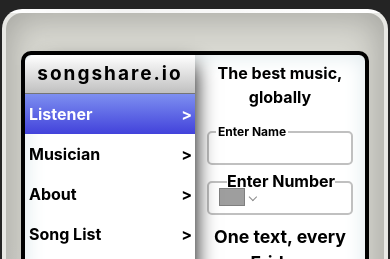
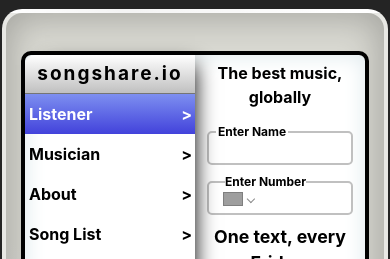
Before and after one commit to airraman/songsharefinal, a React (Vite) app: page / in a window 390 px wide. Shown: the top 259 px of the page. Built offline with nearby package versions, Linux system fonts and the light colour scheme; no server answers; grey boxes are pictures that could not be loaded.

Commit message:
adjusted phone number input size, fixed smallest screen size songlist width

```diff
--- a/src/index.css
+++ b/src/index.css
@@ -1,4 +1,5 @@
 :root {
+  --PhoneInput-color--focus: #000000;
   font-family: Inter, system-ui, Avenir, Helvetica, Arial, sans-serif;
   line-height: 1.5;
   font-weight: 400;
--- a/src/stylesheets/ipodstyle.scss
+++ b/src/stylesheets/ipodstyle.scss
@@ -244,7 +244,7 @@
         font-size: 16px;
         font-weight: bold;
         left: 0;
-        transform: translate3d(32px, 4px, 0);
+        transform: translate3d(32px, 3.2px, 0);
     }
     .user-input {
         width: 165px;
@@ -384,7 +384,11 @@
 .PhoneInputInput:focus {
     border: solid 2px black;
 }
-
+.PhoneInputCountrySelect {
+    // max-height: 150px;
+    // overflow: scroll;
+    // background: #D9D9D2;
+}
 /****** MEDIA QUERIES FOR DIFFERENT SCREEN SIZES ******/
 
 /**** MAX-WIDTH 425PX ****/
@@ -460,6 +464,10 @@
             font-size: 12px;
             transform: translate3d(9px, 8px, 0);
         }
+        .phone-label {
+            font-size: 12px;
+            transform: translate3d(30px, 7.6px, 0);
+        }
         .user-input {
             width: 135px;
             height: 28px;
@@ -468,14 +476,13 @@
     // .PhoneInput {
     //     display: block;
     // }
-    .PhoneInputCountrySelect {
-        max-height: 150px;
-        overflow: scroll;
-    }
+
+
     .PhoneInputCountry {
         position: absolute;
         bottom: 10px;
-        left: 25px;
+        left: 29px;
+        --PhoneInputCountryFlag-height: 12px;
     }
     .PhoneInputInput {
         flex: none;
@@ -488,7 +495,7 @@
         border-radius: 5px;
         color: black;
         outline: none;
-        text-indent: 40px;
+        text-indent: 38px;
     }
 }
 
@@ -565,10 +572,24 @@
             font-size: 12px;
             transform: translate3d(9px, 8px, 0);
         }
+        .phone-label {
+            font-size: 12px;
+            transform: translate3d(23px, 7.6px, 0);
+        }
         .user-input {
             width: 125px;
             height: 28px;
         }
+    }
+    .PhoneInputCountry {
+        position: absolute;
+        bottom: 11px;
+        left: 22px;
+        --PhoneInputCountryFlag-height: 11px;
+    }
+    .PhoneInputInput {
+        width: 125px;
+        text-indent: 35px;
     }
 }
 
@@ -626,6 +647,17 @@
                         margin: 5px;
                     }
                 }
+                .song-list-container {
+                    .song-list-content {
+                        .song-card {
+                            .song-info {
+                                .song-name-container {
+                                    width: 70px;
+                                }
+                            }
+                        }
+                    }
+                }
             }
         }
     }
@@ -634,9 +666,24 @@
             font-size: 11px;
             transform: translate3d(9px, 8px, 0);
         }
+        .phone-label {
+            font-size: 11px;
+            transform: translate3d(20px, 8px, 0);
+        }
         .user-input {
             width: 105px;
             height: 25px;
         }
     }
+    .PhoneInputCountry {
+        position: absolute;
+        bottom: 11px;
+        left: 18px;
+        --PhoneInputCountryFlag-height: 11px;
+    }
+    .PhoneInputInput {
+        width: 105px;
+        text-indent: 32px;
+        font-size: 11px;
+    }
 }
```
